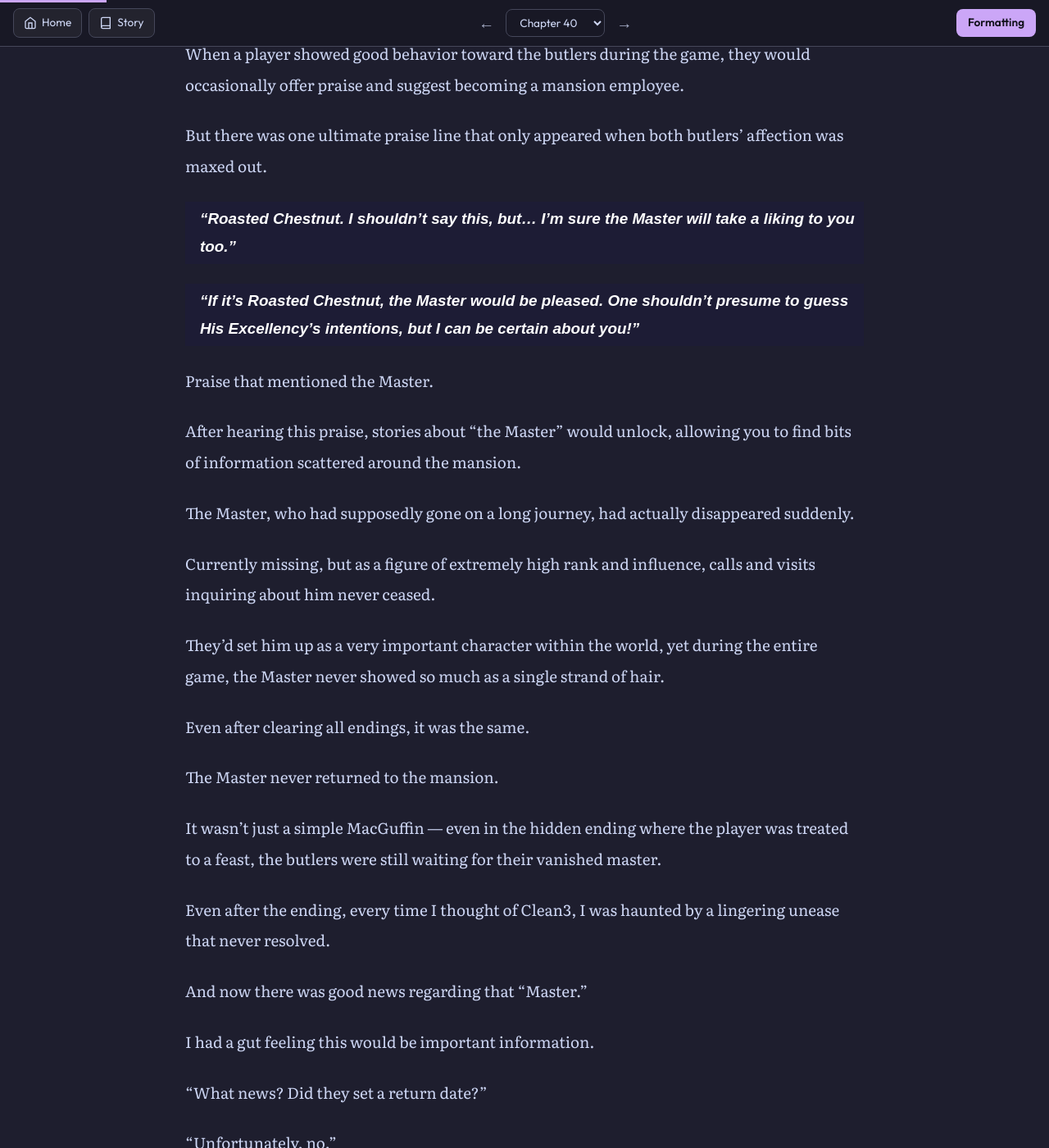
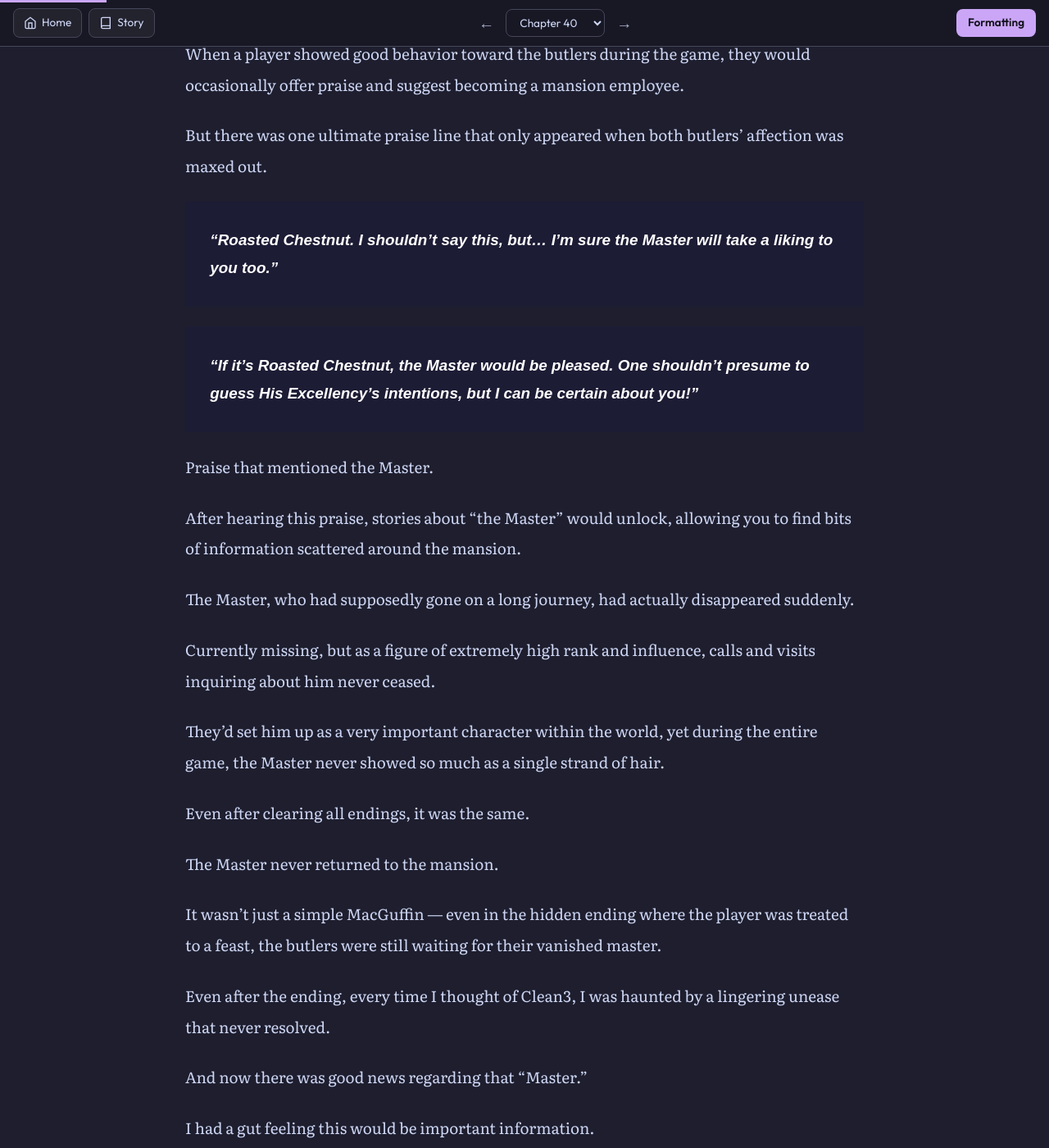
Before and after one commit to soleumn/soleumn.github.io, a Jekyll site: the page built from _chapters/eoshinki/ch40.md, in a window 1280 px wide and 1400 px high, scrolled down 1217 px. Shown: the whole window at 82% size. Built offline with Jekyll 4.4.1, drawn with Linux system fonts in a browser that asks for light colours; comment, search, counter and statistics services are not loaded.

Commit message:
Update webnovel.css

```diff
--- a/assets/css/webnovel.css
+++ b/assets/css/webnovel.css
@@ -255,7 +255,7 @@ html[data-theme="sepia"] .site-header,html[data-theme="sepia2"] .site-header,htm
    line-height: 1.8;
    padding: 1.5em;
    margin: 0 0 var(--para-gap);
-   padding: 2px 0 2px 16px;
+   /* padding: 2px 0 2px 16px;
   /* border-left: 4px solid var(--borda-suave); */
    font-style: italic;
 }
```
